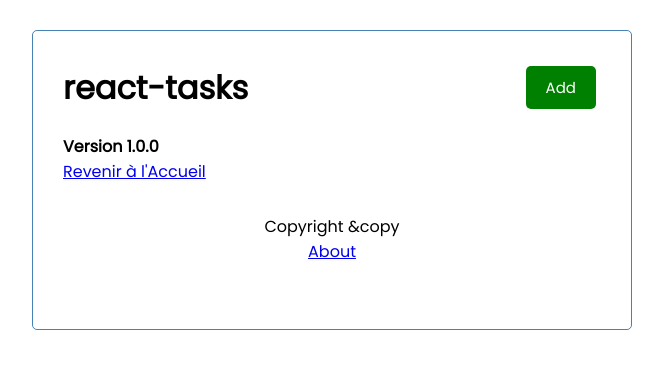
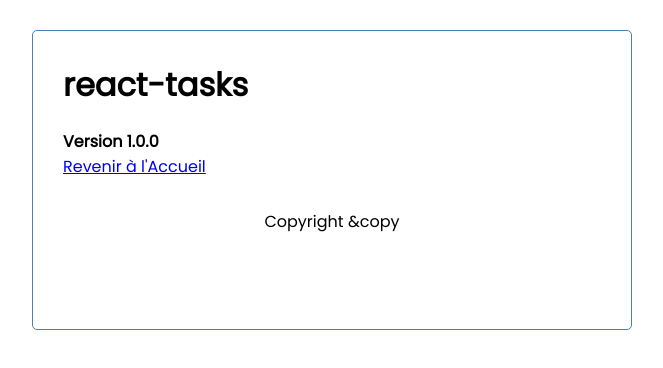
Before and after one commit to san292/react-tasks, a React (Create React App) app: page /about in a window 1280 px wide. Shown: the top 368 px of the page, without its empty margins (308-971 px from the left). Built offline with nearby package versions, Linux system fonts and the light colour scheme; data requests are answered from the project's data file.

Commit message:
add useLocation to hide Button add and Link to About

```diff
--- a/src/components/Footer.js
+++ b/src/components/Footer.js
@@ -1,9 +1,12 @@
 import { Link } from 'react-router-dom';
+import { useLocation } from 'react-router-dom';
+
 const Footer = () => {
+  const location = useLocation();
   return (
     <footer>
       <p>Copyright &copy</p>
-      <Link to="/about">About</Link>
+      {location.pathname === '/' && <Link to="/about">About</Link>}
     </footer>
   );
 };
--- a/src/components/Header.js
+++ b/src/components/Header.js
@@ -1,14 +1,18 @@
 import Button from './Button';
+import { useLocation } from 'react-router-dom';
 
 const Header = ({ onShowAdd, showAddTask }) => {
+  const location = useLocation();
   return (
     <div className="header">
       <h1>react-tasks</h1>
-      <Button
-        color={showAddTask ? 'red' : 'green'}
-        title={showAddTask ? 'Close' : 'Add'}
-        onShowAdd={onShowAdd}
-      />
+      {location.pathname === '/' && (
+        <Button
+          color={showAddTask ? 'red' : 'green'}
+          title={showAddTask ? 'Close' : 'Add'}
+          onShowAdd={onShowAdd}
+        />
+      )}
     </div>
   );
 };
```
